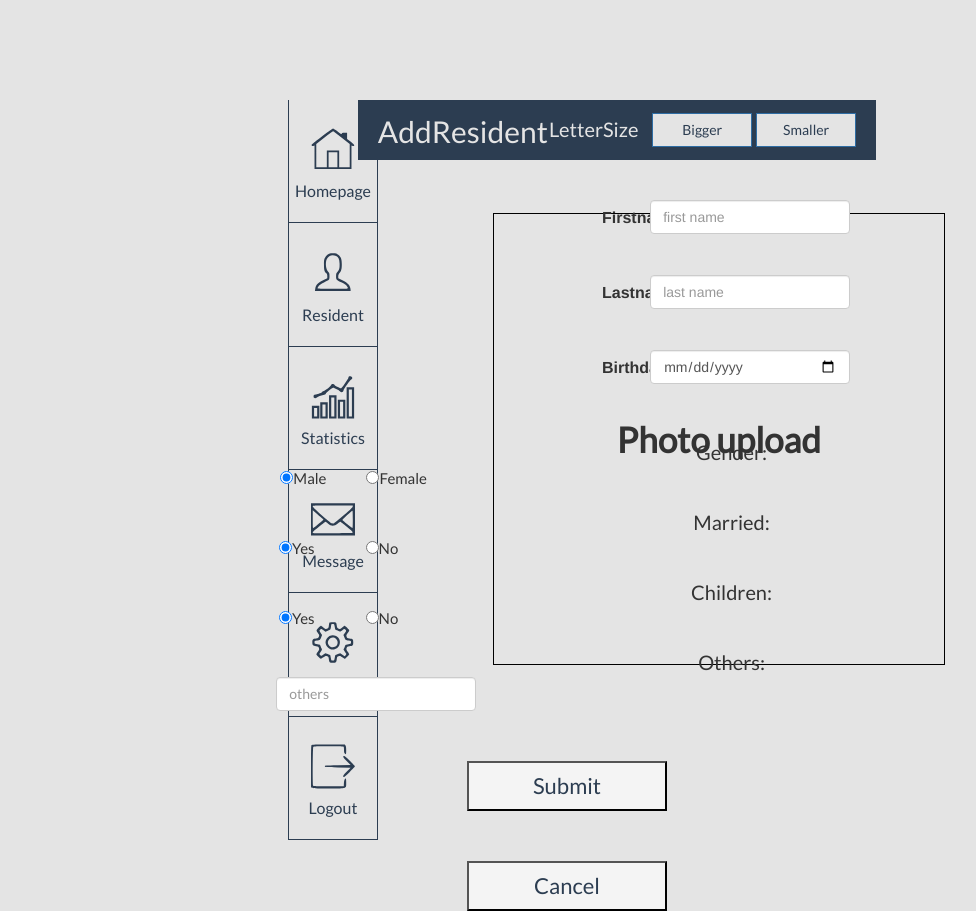
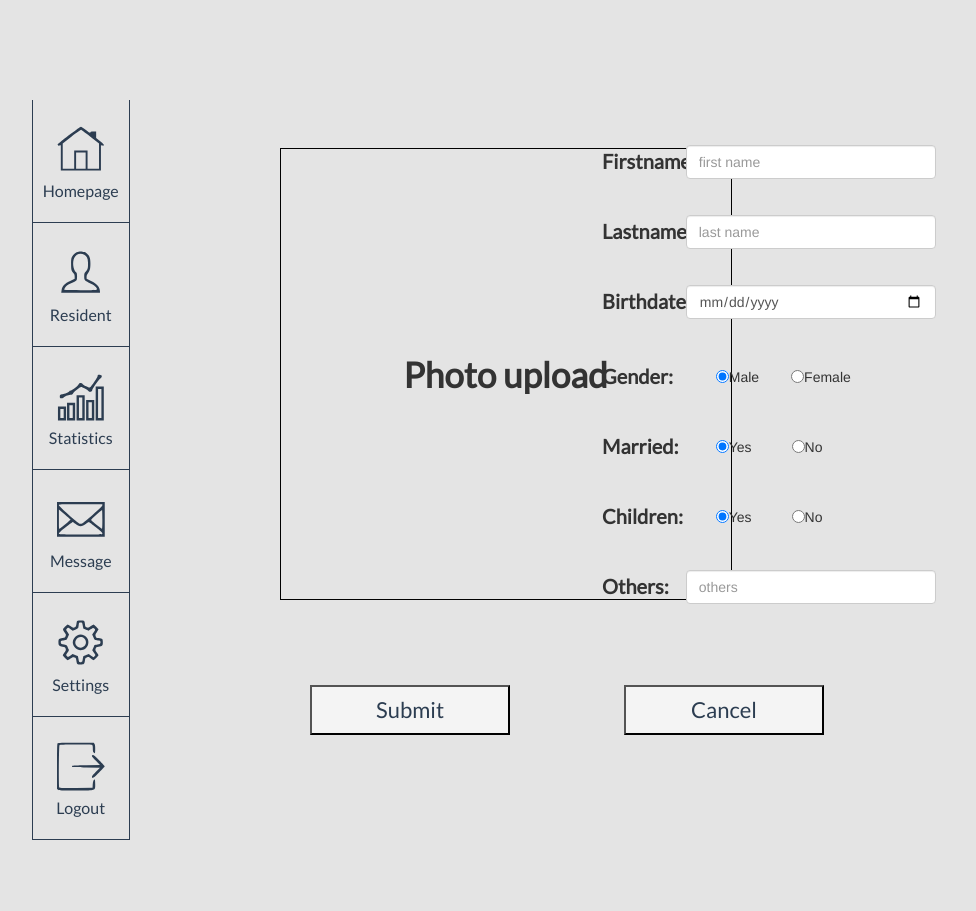
Before and after one commit to tengzhang94/edouard_remy_webapp, a CodeIgniter app: page /a17_webApps04/index.php/caregivercontroller/addResident in a window 1280 px wide. Shown: the part 60-971 px from the top of the page, without its empty margins (8-984 px from the left). After the commit the page ends 900 px from the top, so only its background shows below. Run offline with CodeIgniter, Linux system fonts and the light colour scheme; some libraries are stand-ins or nearby versions.

Commit message:
addResident.php updated

```diff
--- a/webDemo2/application/config/config.php
+++ b/webDemo2/application/config/config.php
@@ -24,7 +24,7 @@ defined('BASEPATH') OR exit('No direct script access allowed');
 |
 */
 //$config['base_url'] = 'http://a17-webapps04.studev.groept.be/';
-$config['base_url'] = 'http://localhost/PhpProject1/a17_webApps04/webDemo2/';
+$config['base_url'] = 'http://localhost/a17_webApps04/webDemo2/';
 
 /*
 |--------------------------------------------------------------------------
--- a/webDemo2/application/views/AddResident.php
+++ b/webDemo2/application/views/AddResident.php
@@ -14,60 +14,71 @@
     </head>
 
 <body>
-    <div>
+    <!--<div>
         <p class="text-right"><span class="float_left">AddResident</span><span class="float_right" style="background-color:#2c3d51;">LetterSize
                 <button class="btn btn-primary" type="button" style="margin-left:10px;">Bigger</button>
                 <button class="btn btn-primary" type="button">Smaller</button></span></p>
 
-    </div>
+    </div> -->
     <div class="row">
-        <div class="column">
+        <div class="column" >
 
         <button class="btn-photo">Photo upload</button>
         </div>
 
         <form class="form-horizontal" method="post" action="addResident">
             <div class="column">
-                <div class="form-group">
+                <div class="form-group" style="height:55px;">
       <!--                <p class="float_right"><span class="text-right1">Naam: <input type="text" placeholder="naam" name="firstName"></span></p><br>-->
-                    <label class="control-label col-sm-2" for="email">Firstname:</label>
+                    <label class="control-label col-sm-2" for="firstname" style=" font-family:  Lato, sans-serif; font-size: 20px;">Firstname:</label>
                     <div class="col-sm-10">
-                    <input type="text" class="form-control" id="firstname" placeholder="first name " style="width:200px;"name="firstname">
-                    </div>
-                </div>
-                <div class="form-group">
-                    <label class="control-label col-sm-2" for="email">Lastname:</label>
-                    <div class="col-sm-10">
-                    <input type="text" class="form-control" id="lastname" placeholder="last name " style="width:200px;"name="lasttname">
-                    </div>
-                </div>
-                <div class="form-group">
-                    <label class="control-label col-sm-2" for="email">Birthdate:</label>
-                    <div class="col-sm-10">
-                    <input type="date" class="form-control" id="birthdate" placeholder="dd/mm/jj" style="width:200px;"name="birthdate">
+                    <input type="text" class="form-control" id="firstname" placeholder="first name " style="width:250px;margin-top: 5px;"name="firstname">
                     </div>
                 </div>
                 <div class="form-group" style="height:55px;">
-                    <p class="float_right"><span class="text_right1">Gender:<span class="float_right1"><input type="radio" style="margin-left: -45px;font-size:28px;" name="gender" value="Male" checked>Male<input type="radio" style="margin-left: 40px;font-size:28px;" name="gender" value="Female">Female</span></span></p>
+                    <label class="control-label col-sm-2" for="lastname" style=" font-family:  Lato, sans-serif; font-size: 20px;">Lastname:</label>
+                    <div class="col-sm-10">
+                    <input type="text" class="form-control" id="lastname" placeholder="last name " style="width:250px;margin-top: 5px;" name="lasttname">
+                    </div>
+                </div>
+                <div class="form-group" style="height:55;">
+                    <label class="control-label col-sm-2" for="birthdate" style=" font-family:  Lato, sans-serif; font-size: 20px;">Birthdate:</label>
+                    <div class="col-sm-10">
+                    <input type="date" class="form-control" id="birthdate" placeholder="dd-mm-jj" style="width:250px;margin-top: 5px;" name="birthdate">
+                    </div>
                 </div>
                 <div class="form-group" style="height:55px;">
-                    <p class="float_right"><span class="text_right1">Married:<span class="float_right1"><input type="radio" style="margin-left: -75px;font-size:28px;" name="married" value="1" checked>Yes<input type="radio" style="margin-left: 51px;font-size:28px;" name="married" value="0">No</span></span></p>
+                    <label class="control-label col-sm-2" for="gender" style=" font-family:  Lato, sans-serif; font-size: 20px;">Gender:</label>
+                    <div class="col-sm-10">
+                        <input type="radio" style="float: left; margin-left: 30px;margin-top: 15px;" name="gender" value="Male" checked><p style="float:left;margin-top: 12px">Male</p><input type="radio" style="float:left;margin-left: 32px;margin-top: 15px;" name="gender" value="Female"><p style="float:left;margin-top: 12px">Female</p>
+                    </div>
                 </div>
                 <div class="form-group" style="height:55px;">
-<!--                <p class="float_right"><span class="text-right1">Kinderen:<input  type="text" placeholder="kinderen" name="children"></span></p><br>-->
-                <p class="float_right"><span class="text_right1">Children:<span class="float_right1"><input type="radio" style="margin-left: -75px;font-size:28px;" name="children" value="1" checked>Yes<input type="radio" style="margin-left: 51px;font-size:28px;" name="children" value="0">No</span></span></p>
+                    <label class="control-label col-sm-2" for="married" style=" font-family:  Lato, sans-serif; font-size: 20px;">Married:</label>
+                    <div class="col-sm-10">
+                        <input type="radio" style="float: left; margin-left: 30px;margin-top: 15px;" name="married" value="1" checked><p style="float:left;margin-top: 12px">Yes</p><input type="radio" style="float:left;margin-left: 40px;margin-top: 15px;" name="married" value="0"><p style="float:left;margin-top: 12px">No</p>
+                    </div>
                 </div>
                 <div class="form-group" style="height:55px;">
-<!--                <p class="float_right"><span class="text-right1">Anderen: <input  type="text" placeholder="anderen" name="other"></span></p><br>-->
-                <p class="float_right"><span class="text_right1">Others:<span class="float_right1"><input class="form-control" type="text" name="others" placeholder="others" ></span></span></p>
+                    <label class="control-label col-sm-2" for="children" style=" font-family:  Lato, sans-serif; font-size: 20px;">Children:</label>
+                    <div class="col-sm-10">
+                    <input type="radio" style="float: left; margin-left: 30px;margin-top: 15px;" name="children" value="1" checked><p style="float:left;margin-top: 12px">Yes</p><input type="radio" style="float:left;margin-left: 40px;margin-top: 15px;" name="children" value="0"><p style="float:left;margin-top: 12px">No</p>
+                    </div>
                 </div>
+                <div class="form-group" style="height:55px;">
+                    <label class="control-label col-sm-2" for="others" style=" font-family:  Lato, sans-serif; font-size: 20px;">Others:</label>
+                    <div class="col-sm-10">
+                    <input type="text" class="form-control" id="others" placeholder="others "style="width:250px;margin-top: 5px;" name="others">
+                    </div>
+                </div>
+
             </div>
             <div class="form-group" style="height:55px;">
                     <button class="btn-confirm" type="submit">Submit</button>
                     <button class="btn-confirm" type="button">Cancel</button>
-                </div>
+            </div>
         </form>
-    </div>
+
 </body>
 
 </html>
--- a/webDemo2/assets/css/addResident.less
+++ b/webDemo2/assets/css/addResident.less
@@ -17,7 +17,7 @@
     font-size: 250%;
     //padding: 20px 0px;
     margin-left: 150px;
-    margin-top:13px;
+    margin-top:8px;
     border-radius: 0px;
     text-align: center;
     text-decoration: none;
@@ -51,75 +51,17 @@
 
 }
 
-.float_left {
-	float: left;
-	font-size: 30px;
-	font-family: @font_family_1;
-	margin-left: 20px;
-	margin-top: -5px;
-}
-.float_right {
-
-	margin-top: 13px;//13px
-	font-family: @font_family_1;
-	font-size: 20px;
-        margin-bottom:-1px;
-        height:38px;
-}
 
 
-.float_right1{
-        float:right;
-	margin-top: 0px;//13px
-        font-family:Lato, sans-serif;
-        font-size:15px;
-        margin-bottom:8px;
-        margin-right: 400px;
-        height:26px;
-        width: 200px;
-}
-.text-right {
-	background-color: @background_color_3;
-	height: 60px;
-	font-family: @font_family_1;
-	color: @color_2;
-	font-size: 20px;
-	padding-right: 20px;
-	padding-top: 15px;
-}
-.text-right1 {             //for the input and text in front of it
-
-	height: 30px;
-	font-family: @font_family_1;
-	float:right;
-	font-size: 30px;
-	padding-right:0px;
-	padding-top: 30px;
-        margin-top: 30px;
-        margin-right: 600px;
-
-}
-
-.text-right2 {   //for text with radio button
-
-	height: 30px;
-	font-family: @font_family_1;
-	float:right;
-	font-size: 20px;
-	padding-right: 0px; //250
-	padding-top: 15px;
-        margin-right:579px;
-
-}
 
 .radioButton{
         height: 30px;
 	font-family: @font_family_1;
-	float:center;
+	float:left;
 	font-size: 20px;
-        padding-left: 95px;
-	padding-right: 260px; //250
-	//padding-top: 15px;
+        //padding-left: 95px;
+	//padding-right: 260px; //250
+	padding-top: 15px;
 
 }
 
@@ -185,32 +127,16 @@ img {
 	height: 70px;
 	display: block;
 }
-.small {
-	font-size: 30px;
-	font-family: @font_family_1;
-	color: @color_1;
-	display: block;
-}
-small {
-	font-size: 30px;
-	font-family: @font_family_1;
-	color: @color_1;
-	display: block;
-}
+
 div {
 	text-align: center;
 }
 
 
-/*.input_align{
-    margin-right: 380px;
-    height:38px;
-    float: center ;
-}*/
 .container {
         margin-top: 100px;
-        padding-right: 20%;
-        padding-left: 20%;
+        padding-right: 0%;
+        padding-left: 0%;
 }
 
 .column {
@@ -228,7 +154,7 @@ div {
     clear: both;
 }
 
-@media (max-width: 1100px) {
+@media (max-width: 1200px) {
 
     row {
         width:100%;
```
